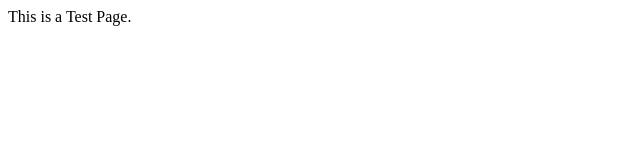
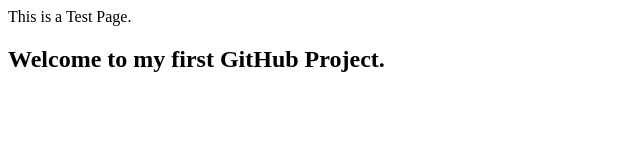
Before and after one commit to shivramkumar1308/MyFirstProject, a plain HTML site: page index.html in a window 1280 px wide. Shown: the whole page, without its empty margins (0-640 px from the left). Drawn offline with Linux system fonts and the light colour scheme.

Commit message:
Added welcome message

```diff
--- a/index.html
+++ b/index.html
@@ -2,5 +2,6 @@
 
 <body
 <H1>This is a Test Page.</H1>
+<H2>Welcome to my first GitHub Project.</H2>
 </body>
 </html
```
